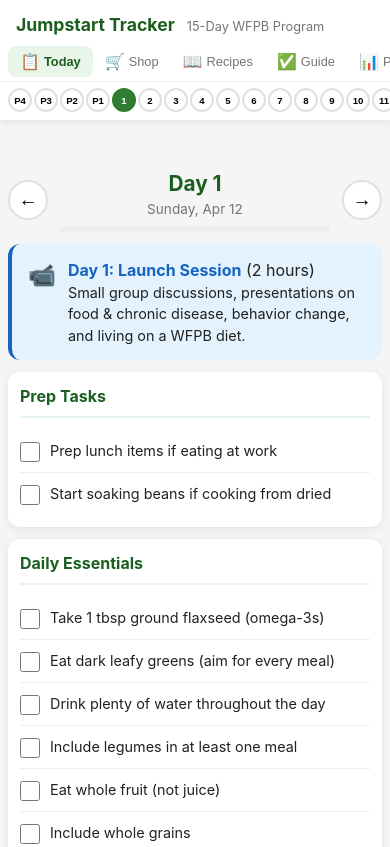
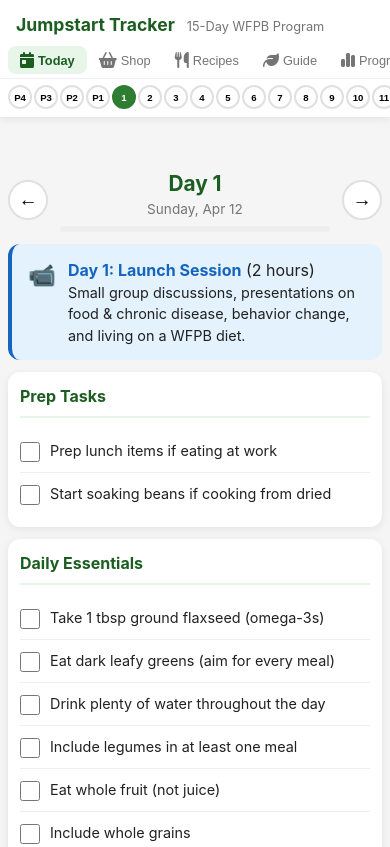
Before and after one commit to mroswell/wfpb, a plain HTML site: page index.html in a window 390 px wide. Shown: the top 847 px of the page. Drawn offline with Linux system fonts and the light colour scheme.

Commit message:
Move nav tabs to top header with Font Awesome icons
Replaced bottom mobile nav with top navigation bar for desktop use.
Swapped emoji icons for consistent Font Awesome solid icons.
Today button now navigates to the current program day.

```diff
--- a/index.html
+++ b/index.html
@@ -5,6 +5,7 @@
   <meta name="viewport" content="width=device-width, initial-scale=1.0">
   <title>Jumpstart Daily Tracker</title>
   <link rel="stylesheet" href="style.css">
+  <link rel="stylesheet" href="https://cdnjs.cloudflare.com/ajax/libs/font-awesome/6.5.1/css/all.min.css">
 </head>
 <body>
   <header>
@@ -14,23 +15,23 @@
     </div>
     <nav class="top-nav">
       <button class="tnav-btn active" data-view="day-view">
-        <span class="tnav-icon">📋</span>
+        <i class="fa-solid fa-calendar-day tnav-icon"></i>
         <span>Today</span>
       </button>
       <button class="tnav-btn" data-view="shopping-view">
-        <span class="tnav-icon">🛒</span>
+        <i class="fa-solid fa-basket-shopping tnav-icon"></i>
         <span>Shop</span>
       </button>
       <button class="tnav-btn" data-view="recipes-view">
-        <span class="tnav-icon">📖</span>
+        <i class="fa-solid fa-utensils tnav-icon"></i>
         <span>Recipes</span>
       </button>
       <button class="tnav-btn" data-view="guide-view">
-        <span class="tnav-icon">✅</span>
+        <i class="fa-solid fa-leaf tnav-icon"></i>
         <span>Guide</span>
       </button>
       <button class="tnav-btn" data-view="progress-view">
-        <span class="tnav-icon">📊</span>
+        <i class="fa-solid fa-chart-simple tnav-icon"></i>
         <span>Progress</span>
       </button>
     </nav>
--- a/style.css
+++ b/style.css
@@ -82,7 +82,7 @@
   transition: all 0.2s;
 }
 
-.tnav-btn .tnav-icon { font-size: 1rem; }
+.tnav-icon { font-size: 1rem; }
 
 .tnav-btn.active {
   color: var(--green-dark);
```
